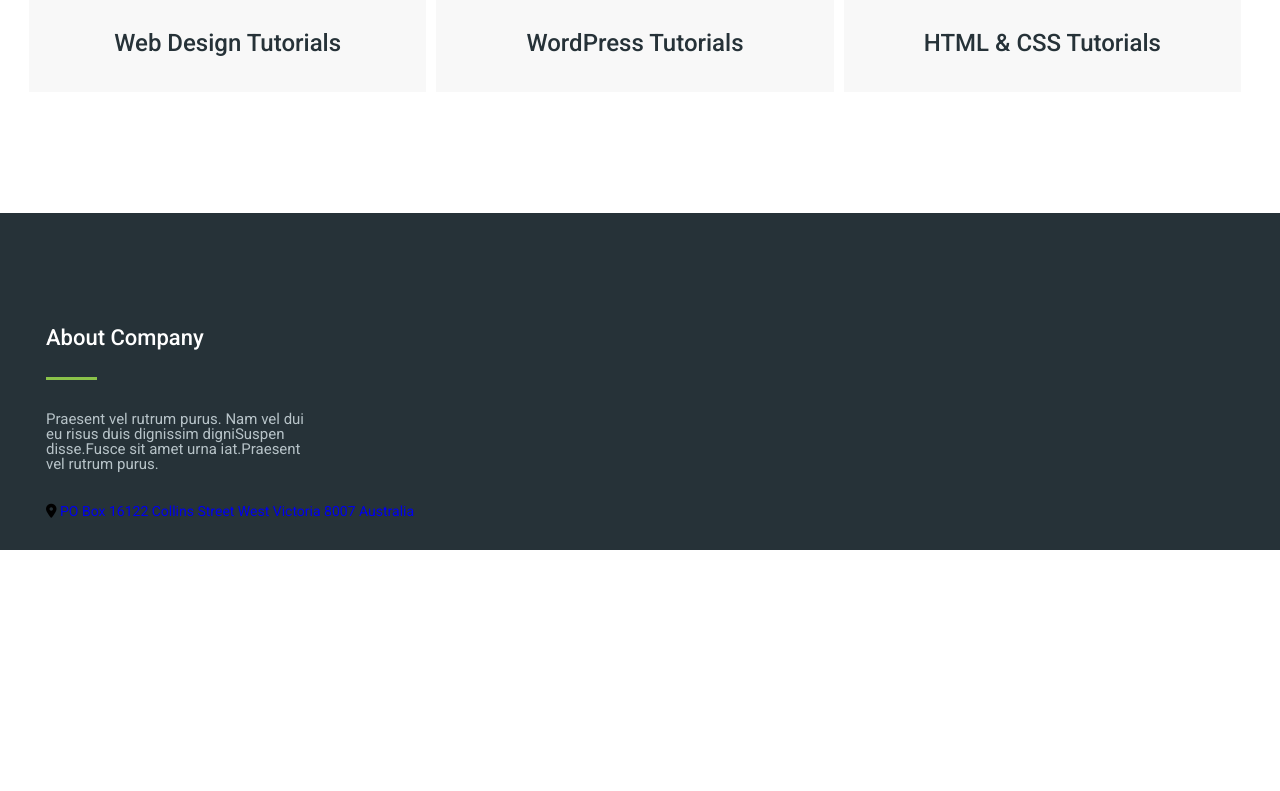
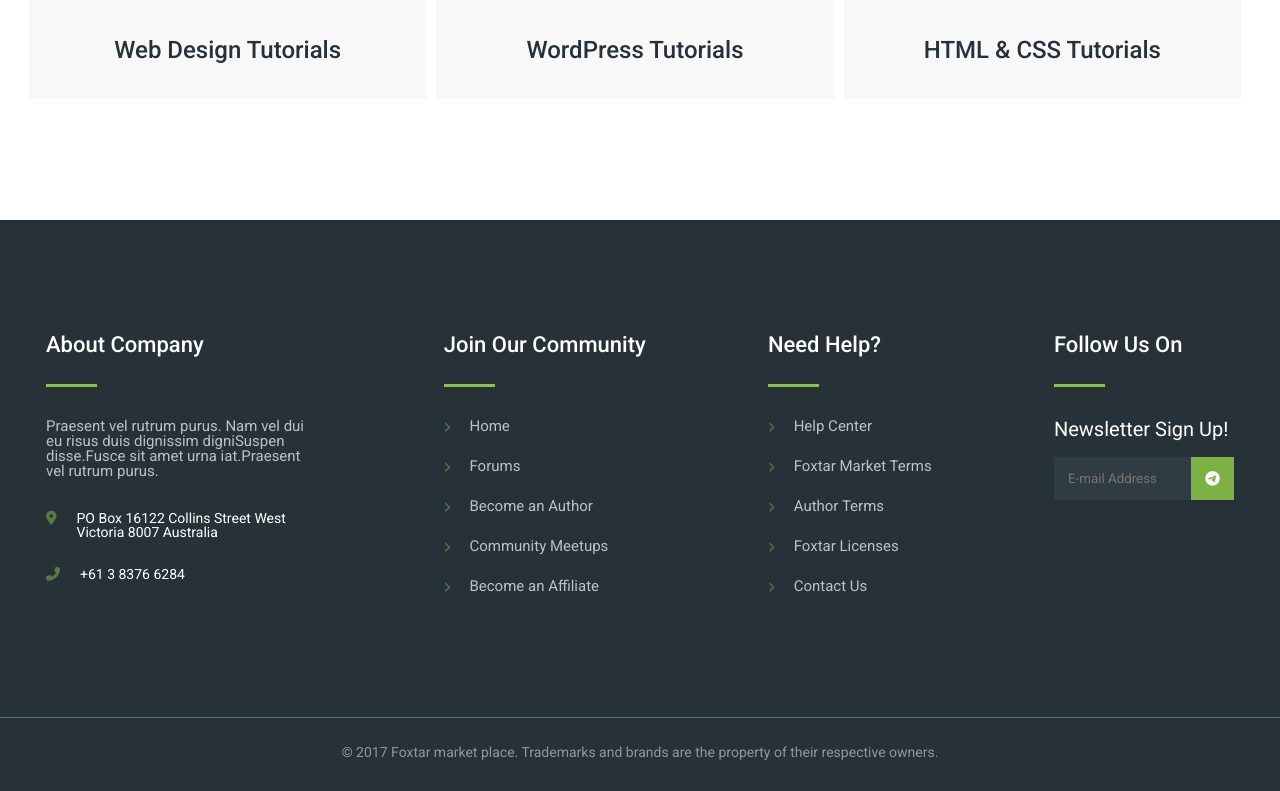
Before and after one commit to alizavr/foxtar, a website: page src/index.html in a window 1280 px wide. Shown: the part 4385-5176 px from the top of the page. Before the commit the page ends 4935 px from the top, so only its background shows below. Drawn offline with nearby package versions, Linux system fonts and the light colour scheme; files that its build step writes are made by us from their sources.

Commit message:
added footer

```diff
--- a/src/index.html
+++ b/src/index.html
@@ -21,7 +21,7 @@
           <div class="header__contact">
             <h3 class="header__info">
               <span> Need help? </span> Talk to an expert:
-              <a href="tel:+61 3 8376 6284">+61 3 8376 6284 </a>
+              <a href="tel:+61383766284">+61 3 8376 6284 </a>
             </h3>
             <i class="fas fa-shopping-cart"></i>
             <a class="button--login" href="#">Login</a>
@@ -726,7 +726,7 @@
               <h3 class="author__description">
                 Over 20,000 Author Are Involved Here!
               </h3>
-              <a class="button author__button" href="#">Become A Author</a>
+              <a class="author__button button" href="#">Become A Author</a>
             </div>
           </div>
         </div>
@@ -779,11 +779,87 @@
             Praesent vel rutrum purus. Nam vel dui eu risus duis dignissim
             digniSuspen disse.Fusce sit amet urna iat.Praesent vel rutrum purus.
           </p>
-          <i class="fas fa-map-marker-alt"></i>
-          <a href="#"
-            >PO Box 16122 Collins Street West Victoria 8007 Australia</a
-          >
+          <div class="footer__contact">
+            <i class="fas fa-map-marker-alt"></i>
+            <a href="#" class="footer__address">
+              PO Box 16122 Collins Street West Victoria 8007 Australia</a
+            >
+          </div>
+          <div class="footer__contact">
+            <i class="fas fa-phone-alt"></i>
+            <a class="footer__tel" href="tel:+61383766284">+61 3 8376 6284</a>
+          </div>
         </div>
+        <div>
+          <h4 class="footer__title">Join Our Community</h4>
+          <ul class="footer__list">
+            <li class="footer__item">
+              <i class="fas fa-chevron-right"></i>
+              <a class="footer__link" href="#">Home</a>
+            </li>
+            <li class="footer__item">
+              <i class="fas fa-chevron-right"></i>
+              <a class="footer__link" href="#">Forums</a>
+            </li>
+            <li class="footer__item">
+              <i class="fas fa-chevron-right"></i>
+              <a class="footer__link" href="#">Become an Author</a>
+            </li>
+            <li class="footer__item">
+              <i class="fas fa-chevron-right"></i>
+              <a class="footer__link" href="#">Community Meetups</a>
+            </li>
+            <li class="footer__item">
+              <i class="fas fa-chevron-right"></i>
+              <a class="footer__link" href="#">Become an Affiliate</a>
+            </li>
+          </ul>
+        </div>
+        <div>
+          <h4 class="footer__title">Need Help?</h4>
+          <ul class="footer__list">
+            <li class="footer__item">
+              <i class="fas fa-chevron-right"></i>
+              <a class="footer__link" href="#">Help Center</a>
+            </li>
+            <li class="footer__item">
+              <i class="fas fa-chevron-right"></i>
+              <a class="footer__link" href="#">Foxtar Market Terms</a>
+            </li>
+            <li class="footer__item">
+              <i class="fas fa-chevron-right"></i>
+              <a class="footer__link" href="#">Author Terms</a>
+            </li>
+            <li class="footer__item">
+              <i class="fas fa-chevron-right"></i>
+              <a class="footer__link" href="#">Foxtar Licenses</a>
+            </li>
+            <li class="footer__item">
+              <i class="fas fa-chevron-right"></i>
+              <a class="footer__link" href="#">Contact Us</a>
+            </li>
+          </ul>
+        </div>
+        <div>
+          <h4 class="footer__title">Follow Us On</h4>
+          <p class="footer__info">Newsletter Sign Up!</p>
+          <form class="footer__form">
+            <input
+              class="footer__input"
+              type="text"
+              placeholder="E-mail Address"
+            />
+            <a href="#" class="footer__icon">
+              <i class="fab fa-telegram-plane"></i>
+            </a>
+          </form>
+        </div>
+      </div>
+      <div class="footer__line">
+        <p class="footer__meta">
+          © 2017 Foxtar market place. Trademarks and brands are the property of
+          their respective owners.
+        </p>
       </div>
     </footer>
     <script
--- a/src/js/app.js
+++ b/src/js/app.js
@@ -1,7 +1,3 @@
-$( ".filter__item" ).on( "click", function() {
-    $(this).toggleClass('actived');
-});
-
 $('#carousel-products').owlCarousel({
     loop:true,
    nav: false,
@@ -17,3 +13,8 @@
         }
     }
 });
+
+
+$( ".filter__item" ).on( "click", function() {
+    $(this).toggleClass('actived');
+});
--- a/src/scss/_main-page.scss
+++ b/src/scss/_main-page.scss
@@ -16,6 +16,7 @@
   margin: auto;
   text-align: center;
 }
+
 .search__form {
   position: relative;
 }
@@ -48,6 +49,13 @@
     display: flex;
     justify-content: center;
     margin-bottom: 59px;
+    @media only screen and (max-width: 767px) {
+      display: inline-block;
+      columns: 3;
+    }
+    @media only screen and (max-width: 460px) {
+      columns: 2;
+    }
   }
   &__item {
     margin-right: 6px;
@@ -59,6 +67,9 @@
     &:hover {
       cursor: pointer;
     }
+    @media only screen and (max-width: 767px) {
+      margin-bottom: 15px;
+    }
   }
 }
 .product {
@@ -68,6 +79,7 @@
 
   @media only screen and (max-width: 767px) {
     flex-direction: column;
+    align-items: center;
   }
   @media only screen and (max-width: 1040px) {
     flex-wrap: wrap;
@@ -163,7 +175,7 @@
   &__title {
     font-size: 36px;
     color: #fff;
-    line-height: 27px;
+    line-height: 34px;
     text-transform: capitalize;
     margin-bottom: 88px;
   }
@@ -238,8 +250,8 @@
     }
   }
   &__button {
+    margin: auto;
     @media only screen and (max-width: 767px) {
-      margin: auto;
       width: 225px;
     }
   }
@@ -264,6 +276,7 @@
   justify-content: space-between;
   @media only screen and (max-width: 767px) {
     flex-direction: column;
+    align-items: center;
   }
   &__item {
     max-width: 440px;
@@ -306,11 +319,18 @@
     justify-content: space-between;
     max-width: 1188px;
     margin: auto;
+    margin-bottom: 98px;
+    @media only screen and (max-width: 1040px) {
+      flex-wrap: wrap;
+    }
   }
   &__title {
     color: #fff;
     font-size: 22px;
     font-weight: 500;
+    @media only screen and (max-width: 767px) {
+      margin-top: 20px;
+    }
     &:after {
       content: "";
       display: block;
@@ -328,4 +348,57 @@
     max-width: 259px;
     margin-bottom: 32px;
   }
+  &__address {
+    display: inline-block;
+    color: #fff;
+    max-width: 245px;
+    margin: auto;
+    margin-bottom: 28px;
+    font-size: 14px;
+  }
+  &__contact {
+    display: flex;
+  }
+  &__tel {
+    color: #fff;
+    font-size: 14px;
+  }
+  &__item {
+    margin-bottom: 25px;
+  }
+  &__link {
+    color: #b7c3c8;
+    font-size: 15px;
+  }
+  &__info {
+    color: #fff;
+    font-size: 20px;
+    margin-bottom: 18px;
+    text-transform: capitalize;
+  }
+  &__input {
+    background-color: #2f3c43;
+    padding: 14px;
+    width: 90%;
+  }
+  &__form {
+    position: relative;
+  }
+  &__icon {
+    height: 43px;
+    width: 43px;
+    line-height: 55px;
+    position: absolute;
+    top: 0;
+    right: 0;
+    background-color: #7eb143;
+  }
+  &__line {
+    border-top: 1px solid #546e7a;
+    padding-top: 27px;
+  }
+  &__meta {
+    color: #919699;
+    text-align: center;
+  }
 }
--- a/src/scss/header.scss
+++ b/src/scss/header.scss
@@ -19,6 +19,9 @@
     font-size: 15px;
     color: #546e7a;
     margin-right: 29px;
+    @media only screen and (max-width: 767px) {
+      display: none;
+    }
     span {
       color: #e95c4e;
     }
@@ -41,6 +44,12 @@
     text-transform: capitalize;
     text-decoration: none;
     position: relative;
+  }
+  &__contact {
+    @media only screen and (max-width: 767px) {
+      display: flex;
+      justify-content: space-between;
+    }
   }
 }
 .fa-shopping-cart {
--- a/src/scss/main.scss
+++ b/src/scss/main.scss
@@ -1,6 +1,7 @@
 @import "header";
 @import "normalize";
 @import "template";
+@import "fonts";
 @import "owl.carousel.min";
 @import "owl.theme.default.min";
 @import "owl-carousel";
--- a/src/scss/template.scss
+++ b/src/scss/template.scss
@@ -20,6 +20,24 @@
   color: #ffa726;
   margin-top: 10px;
 }
+.fa-map-marker-alt,
+.fa-phone-alt {
+  color: #597b41;
+  margin-right: 20px;
+}
+.fa-chevron-right {
+  color: #597b41;
+  font-size: 10px;
+  margin-right: 16px;
+}
+.fa-telegram-plane {
+  position: absolute;
+  left: 50%;
+  top: 50%;
+  transform: translate(-50%, -50%);
+  font-size: 15px;
+  color: #ffffff;
+}
 .button {
   display: inline-block;
   color: #263238;
@@ -29,4 +47,7 @@
   font-size: 16px;
   margin-right: 10px;
   font-weight: 500;
+  @media only screen and (max-width: 767px) {
+    margin-bottom: 15px;
+  }
 }
```
Also changed, not shown: src/css/app.min.css, src/fonts/Icon.ttf (added), src/icon/youtube.svg (added), src/js/app.min.js, src/scss/fonts.scss (added), 3 other files. Lines whose indentation alone changed are shown as unchanged.
